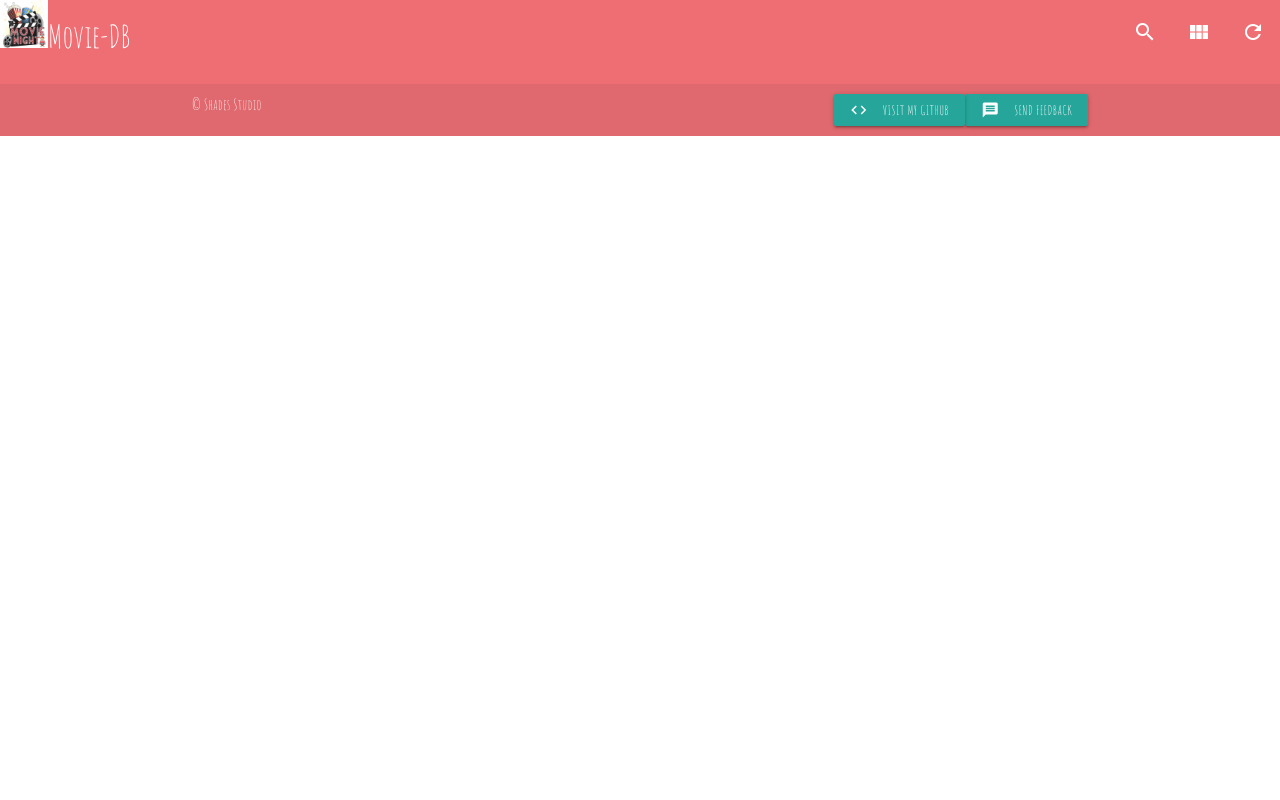
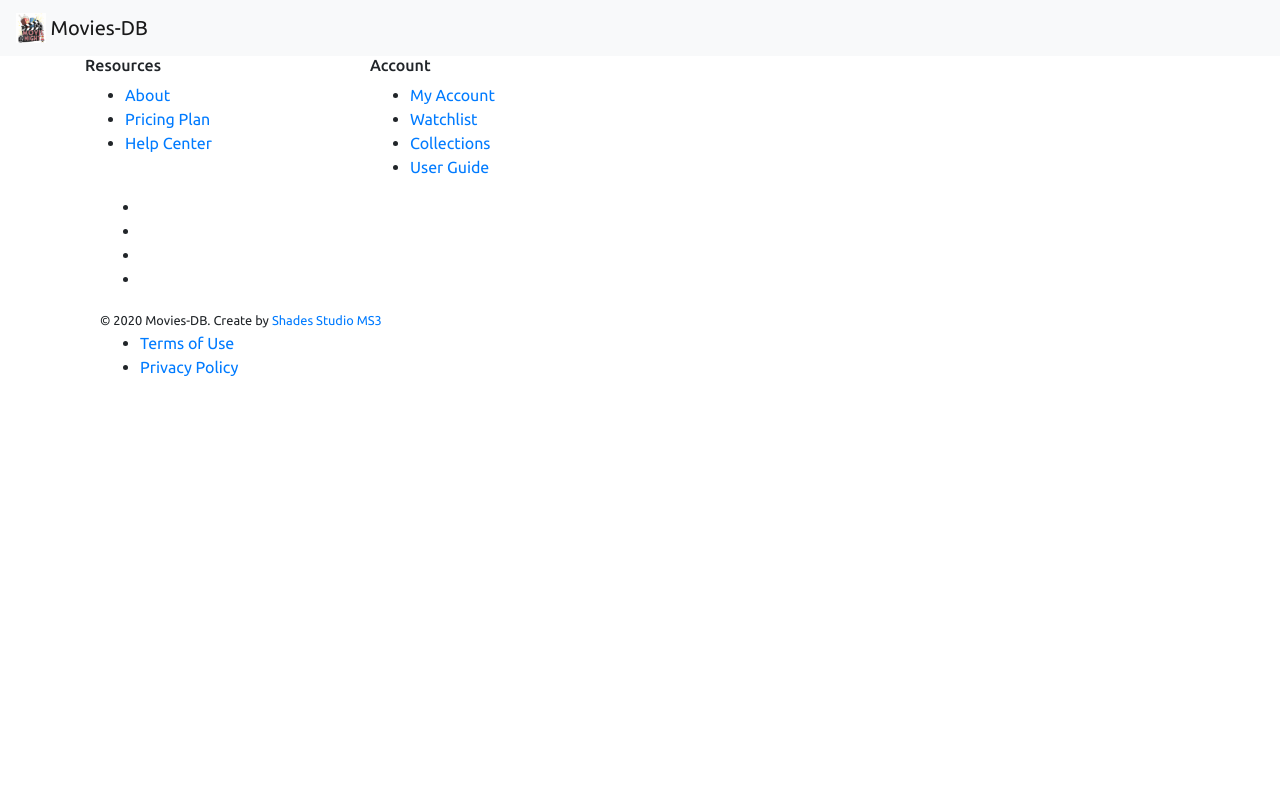
Before and after one commit to morphy80/CI-_MS3---Data-Centric-, a Flask app: page / in a window 1280 px wide. Run offline with Flask 2, Linux system fonts and the light colour scheme; data that the repository does not hold is empty; some libraries are stand-ins or nearby versions.

Commit message:
changed materialize with bootstrap and made some other changes

```diff
--- a/static/css/style.css
+++ b/static/css/style.css
@@ -1,17 +1,16 @@
 /*----- @imports -----*/
-@import url('https://fonts.googleapis.com/css2?family=Amatic+SC:wght@400;700&display=swap');
+
+@import url('https://fonts.googleapis.com/css2?family=Open+Sans:wght@400;600&family=Ubuntu:wght@300;400;500;700&display=swap');
+
+/* CSS rules to specify families */
+
+
+/* font-family: 'Open Sans',sans-serif;
+font-family: 'Ubuntu',sans-serif; */
 
 body {
     display: flex;
     min-height: 100vh;
     flex-direction: column;
-    font-family: 'Amatic SC', cursive;
-  }
-
-  main {
-    flex: 1 0 auto;
-  }
-
-nav .sidenav-trigger {
-    float: right !important;
+    font-family: 'Ubuntu', sans-serif;
 }
--- a/static/js/script.js
+++ /dev/null
@@ -1,5 +0,0 @@
-$(document).ready(function() {
-        $(".collapsible").collapsible();
-        $('.sidenav').sidenav();
-        $('.dropdown-trigger').dropdown();
-        });
--- a/templates/base.html
+++ b/templates/base.html
@@ -1,22 +1,28 @@
 <!DOCTYPE html>
 <html lang="en">
+
 <head>
-        <title>{% block title %}{% endblock %}Movie-DB</title>
+    <title>{% block title %}{% endblock %}Movies-DB</title>
     <link rel="icon" sizes="192x192" href="{{ url_for('static', filename='img/favicon.png') }}" type="image/x-icon">
-
+    <!-- Required meta tags -->
     <meta charset="UTF-8">
-        <meta name="viewport" content="width=device-width, initial-scale=1.0">
+    <meta name="viewport" content="width=device-width, initial-scale=1, shrink-to-fit=no">
     <meta http-equiv="X-UA-Compatible" content="ie=edge">
+    <meta name="theme-color" content="#212529">
+    <meta name="keywords" content="movies, series, cinema">
+    <meta name="author" content="Shades Studio">
+    <!-- Fontawesome CSS -->
     <link rel="stylesheet" href="https://use.fontawesome.com/releases/v5.13.1/css/all.css" integrity="sha384-xxzQGERXS00kBmZW/6qxqJPyxW3UR0BPsL4c8ILaIWXva5kFi7TxkIIaMiKtqV1Q" crossorigin="anonymous">
-        <link href="https://fonts.googleapis.com/icon?family=Material+Icons" rel="stylesheet">
-        <link rel="stylesheet" href="https://cdnjs.cloudflare.com/ajax/libs/materialize/1.0.0/css/materialize.min.css">
+    <!-- Bootstrap CSS -->
+    <link rel="stylesheet" href="https://stackpath.bootstrapcdn.com/bootstrap/4.5.0/css/bootstrap.min.css" integrity="sha384-9aIt2nRpC12Uk9gS9baDl411NQApFmC26EwAOH8WgZl5MYYxFfc+NcPb1dKGj7Sk" crossorigin="anonymous">
+    <!-- Custom CSS -->
     <link rel="stylesheet" href="{{url_for('static', filename='css/style.css')}}" type="text/css" />
 </head>
-    <header>
+<!-- <header>
     <nav>
         <div class="nav-wrapper">
             <a title="Home" href="{{ url_for('home') }}" class="brand-logo">
-                   <img src="{{ url_for('static', filename='img/logo.ico') }}" alt="Movie-DB Logo" lazyload="on">Movie-DB
+                <img src="{{ url_for('static', filename='img/logo.ico') }}" alt="Movies-DB Logo" lazyload="on">Movies-DB
             </a>
             <a href="#" data-target="mobile-demo" class="sidenav-trigger"><i class="material-icons">menu</i></a>
             <ul class="right hide-on-med-and-down">
@@ -29,31 +35,84 @@
     <ul class="sidenav" id="mobile-demo">
         <li><a href="{{ url_for('home') }}">search</a></li>
         <li><a href="{{ url_for('get_categories') }}">categories</a></li>
-            <!-- <li><a href="{{ url_for('home') }}">refresh</a></li> -->
+
 </ul>
-    </header>
+</header> -->
+
+<!-- Image and text -->
+<nav class="navbar navbar-light bg-light">
+    <a class="navbar-brand" href="{{ url_for('home') }}">
+        <img src="{{ url_for('static', filename='img/logo.ico') }}" width="30" height="30" class="d-inline-block align-top" alt="" loading="lazy"> Movies-DB
+    </a>
+</nav>
+
+
 <body>
-        {% block content %}
-        {% endblock %}
+    {% block content %} {% endblock %}
     <!--Footer-->
-      <footer class="page-footer">
-         <div class="footer-copyright">
+    <footer class="footer">
         <div class="container">
-               &copy; Shades Studio
-               <!--Feedback form with succes and error messages-->
-               <a class="waves-effect waves-light btn-small right  modal-trigger" href="#modal1" id="btn-footer">
-               <i class="material-icons left"> message </i>Send feedback
-               </a>
-               <a href="https://github.com/morphy80" target="_blank" rel="noopener"
-                  class="waves-effect waves-light btn-small right" id="btn-footer2">
-               <i class="material-icons left"> code </i>Visit My GitHub
-               </a>
+            <div class="row">
+
+                <!-- footer list -->
+                <div class="col-6 col-sm-4 col-md-3">
+                    <h6 class="footer__title">Resources</h6>
+                    <ul class="footer__list">
+                        <li><a href="about.html">About</a></li>
+                        <li><a href="pricing.html">Pricing Plan</a></li>
+                        <li><a href="faq.html">Help Center</a></li>
+                    </ul>
+                </div>
+                <!-- end footer list -->
+
+                <!-- footer list -->
+                <div class="col-12 col-sm-4 col-md-3">
+                    <h6 class="footer__title">Account</h6>
+                    <ul class="footer__list">
+                        <li><a href="#">My Account</a></li>
+                        <li><a href="#">Watchlist</a></li>
+                        <li><a href="#">Collections</a></li>
+                        <li><a href="#">User Guide</a></li>
+                    </ul>
                 </div>
             </div>
+
+            <!-- footer copyright -->
+            <div class="col-12">
+                <div class="footer__copyright">
+                    <ul class="footer__social">
+                        <li><a href="https://www.facebook.com/" target="_blank" rel="noopener"><i
+                                    class="fa fa-facebook"></i></a></li>
+                        <li><a href="https://www.google.com/" target="_blank" rel="noopener"><i
+                                    class="fa fa-google"></i></a></li>
+                        <li><a href="https://www.instagram.com/" target="_blank" rel="noopener"><i
+                                    class="fa fa-instagram"></i></a></li>
+                        <li><a href="https://twitter.com/" target="_blank" rel="noopener"><i
+                                    class="fa fa-twitter"></i></a></li>
+                    </ul>
+                    <small>© 2020 Movies-DB. Create by <a
+                            href="https://github.com/morphy80/CI_MS3---Data-Centric---Movies-DB" target="_blank">Shades
+                            Studio MS3</a></small>
+
+                    <ul>
+                        <li><a href="privacy.html">Terms of Use</a></li>
+                        <li><a href="privacy.html">Privacy Policy</a></li>
+                    </ul>
+
+                </div>
+            </div>
+            <!-- end footer copyright -->
+        </div>
     </footer>
-
-        <script src="https://code.jquery.com/jquery-3.5.1.slim.js" integrity="sha256-DrT5NfxfbHvMHux31Lkhxg42LY6of8TaYyK50jnxRnM=" crossorigin="anonymous"></script>
-        <script src="https://cdnjs.cloudflare.com/ajax/libs/materialize/1.0.0/js/materialize.min.js"></script>
+    <!-- end footer -->
+    <!---SCRIPTS-->
+    <script src="https://code.jquery.com/jquery-3.5.1.slim.min.js" integrity="sha384-DfXdz2htPH0lsSSs5nCTpuj/zy4C+OGpamoFVy38MVBnE+IbbVYUew+OrCXaRkfj" crossorigin="anonymous">
+    </script>
+    <script src="https://cdn.jsdelivr.net/npm/popper.js@1.16.0/dist/umd/popper.min.js" integrity="sha384-Q6E9RHvbIyZFJoft+2mJbHaEWldlvI9IOYy5n3zV9zzTtmI3UksdQRVvoxMfooAo" crossorigin="anonymous">
+    </script>
+    <script src="https://stackpath.bootstrapcdn.com/bootstrap/4.5.0/js/bootstrap.min.js" integrity="sha384-OgVRvuATP1z7JjHLkuOU7Xw704+h835Lr+6QL9UvYjZE3Ipu6Tp75j7Bh/kR0JKI" crossorigin="anonymous">
+    </script>
     <script src="{{ url_for('static', filename='js/script.js') }}"></script>
 </body>
+
 </html>
```
Lines whose indentation alone changed are shown as unchanged.
